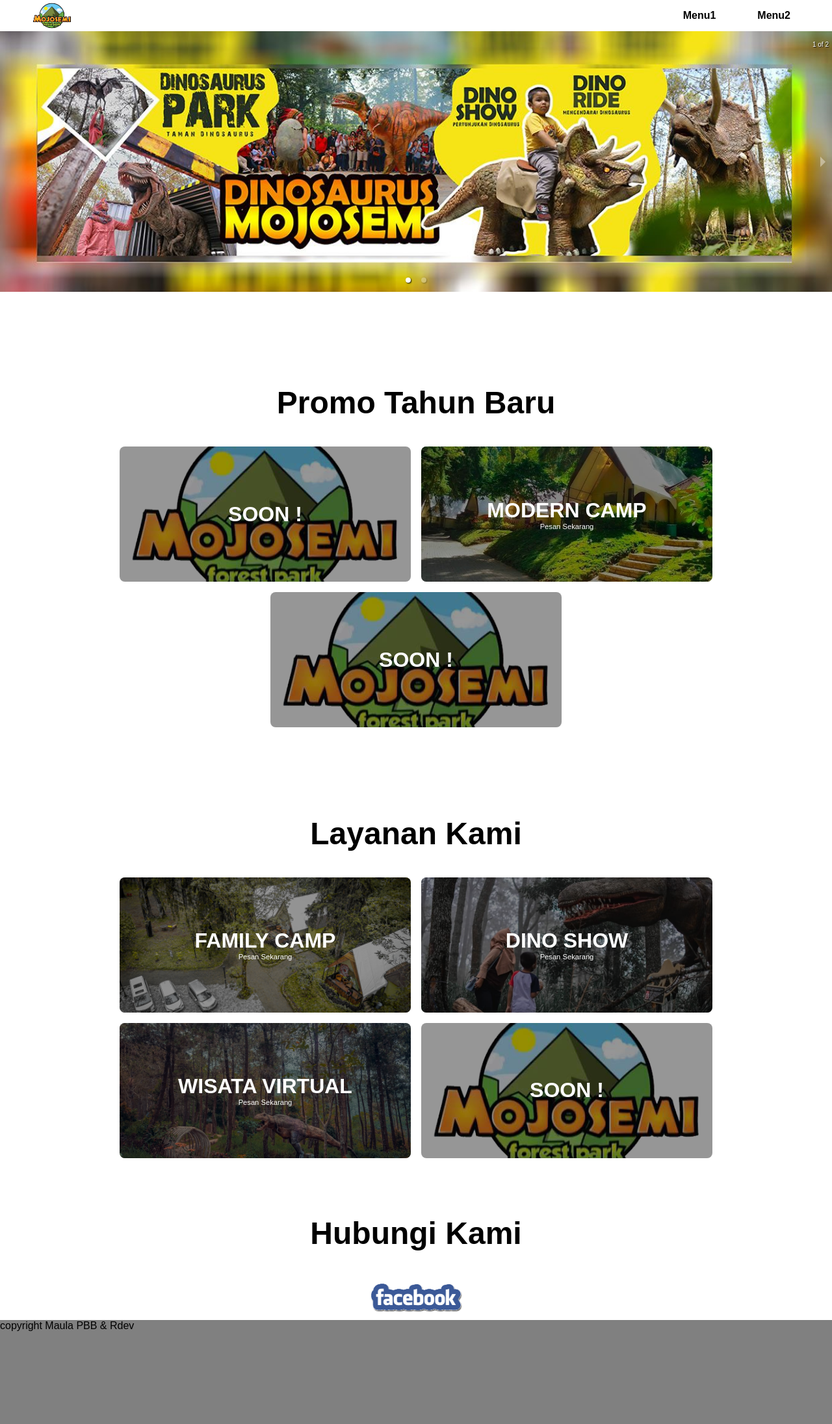
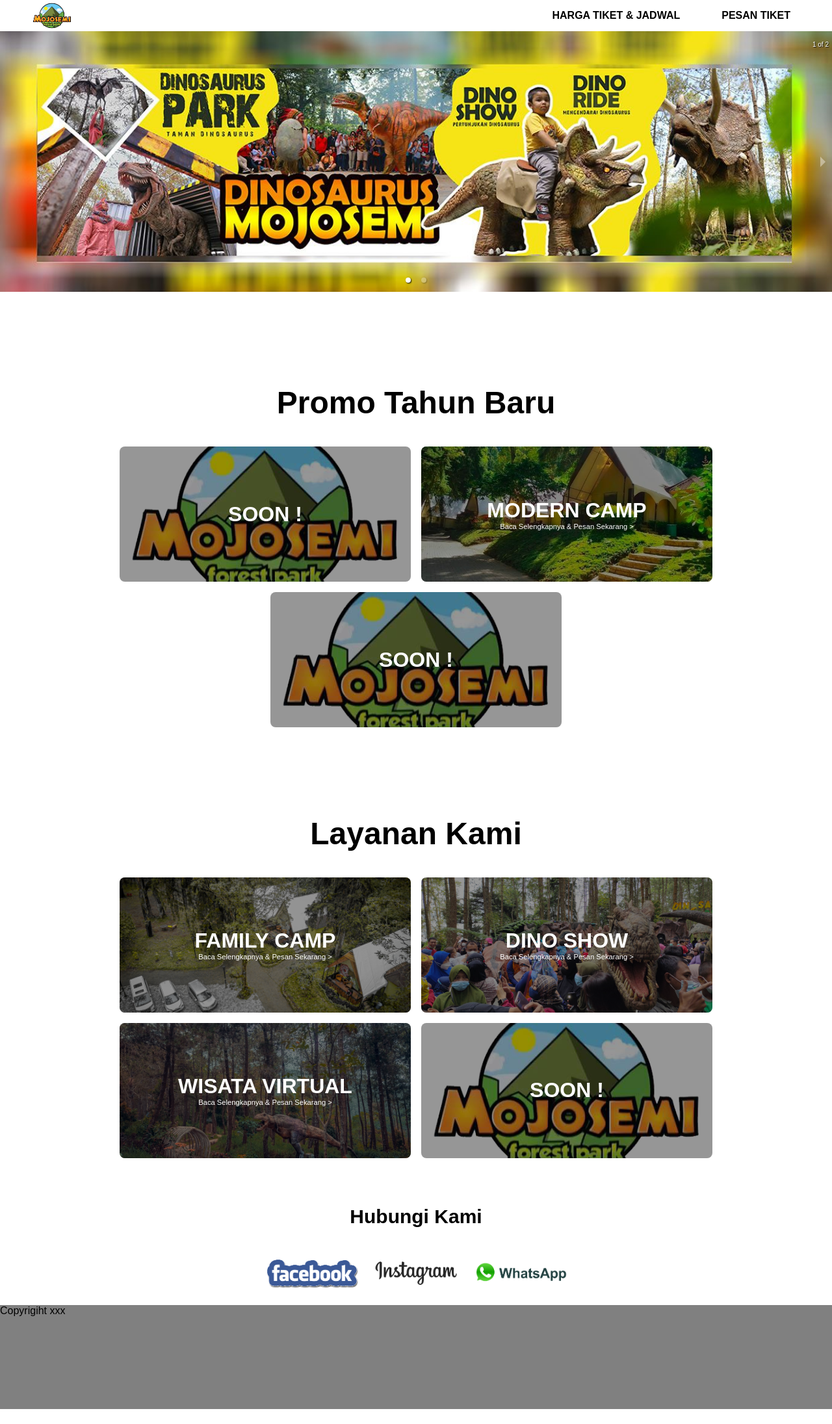
Before and after one commit to rizqyn9/mojosemi, a React (Vite) app: page / in a window 1280 px wide. Shown: the whole page at 65% size. After the commit the page ends 2168 px from the top, so only its background shows below. Built offline with nearby package versions, Linux system fonts and the light colour scheme.

Commit message:
01411812

```diff
--- a/index.html
+++ b/index.html
@@ -3,7 +3,7 @@
 
 <head>
     <meta charset="UTF-8" />
-    <link rel="icon" type="image/svg+xml" href="/src/favicon.svg" />
+    <link rel="icon" type="image/svg+xml" href="/public/logo.png" />
     <meta name="viewport" content="width=device-width, initial-scale=1.0" />
     <title>Mojosemi Forest Park - Website</title>
 </head>
--- a/src/components/Footer.tsx
+++ b/src/components/Footer.tsx
@@ -1,7 +1,7 @@
 export function Footer() {
     return (
         <footer>
-            copyright Maula PBB & Rdev
+            Copyrigiht xxx
         </footer>
     )
 }
--- a/src/components/Nav.tsx
+++ b/src/components/Nav.tsx
@@ -2,12 +2,12 @@ import { Link } from "react-router-dom"
 
 const linkList: ILinkNav[] = [
     {
-        title: "Menu1",
-        to: "/menu1"
+        title: "HARGA TIKET & JADWAL",
+        to: "/infotiket"
     },
     {
-        title: "Menu2",
-        to: "/menu2"
+        title: "PESAN TIKET",
+        to: "/pesan"
     }
 ]
 
--- a/src/pages/Home.tsx
+++ b/src/pages/Home.tsx
@@ -38,7 +38,7 @@ function HomeCardSection(props: IHomeCardSection) {
 function ContactSection() {
     return (
         <section className="contact-section">
-            <h2 className="card-section__title">Hubungi Kami</h2>
+            <h2 className="card-section__title" style={{fontSize:'30px'}}>Hubungi Kami</h2>
             <div className="contact-list-item-container">
                 {
                     ContactList.map((val, i) => {
@@ -67,7 +67,7 @@ const Promo: IHomeCardSection = {
             title: "MODERN CAMP",
             bgImgPath: "PA2.jpg",
             link: "/",
-            subTitle: "Pesan Sekarang"
+            subTitle: "Baca Selengkapnya & Pesan Sekarang >"
         },
         {
             title: "SOON !",
@@ -85,19 +85,19 @@ const LayananKami: IHomeCardSection = {
             title: "FAMILY CAMP",
             bgImgPath: "LK1.jpg",
             link: "/",
-            subTitle: "Pesan Sekarang"
+            subTitle: "Baca Selengkapnya & Pesan Sekarang >"
         },
         {
             title: "DINO SHOW",
             bgImgPath: "LK2.jpg",
             link: "/",
-            subTitle: "Pesan Sekarang"
+            subTitle: "Baca Selengkapnya & Pesan Sekarang >"
         },
         {
             title: "WISATA VIRTUAL",
             bgImgPath: "LK3.jpg",
             link: "/",
-            subTitle: "Pesan Sekarang"
+            subTitle: "Baca Selengkapnya & Pesan Sekarang >"
         },
         {
             title: "SOON !",
@@ -111,9 +111,18 @@ const LayananKami: IHomeCardSection = {
 const ContactList: IContactItem[] = [
     {
         imgPath: "facebook.png",
-        to: "https://youtube.com"
-    }
+        to: "https://facebook.com/mojosemidinosauruspark"
+    },
+    {
+        imgPath: "instagram.png",
+        to: "https://instagram.com/mojosemiforestpark"
+    },
+    {
+        imgPath: "whatsapp.png",
+        to: "https://wa.me/628113783000"
+    },
 ]
+
 
 const HubungiKami: IHomeCardSection = {
     title: "Hubungi Kami",
```
Also changed, not shown: public/LK2.jpg.
